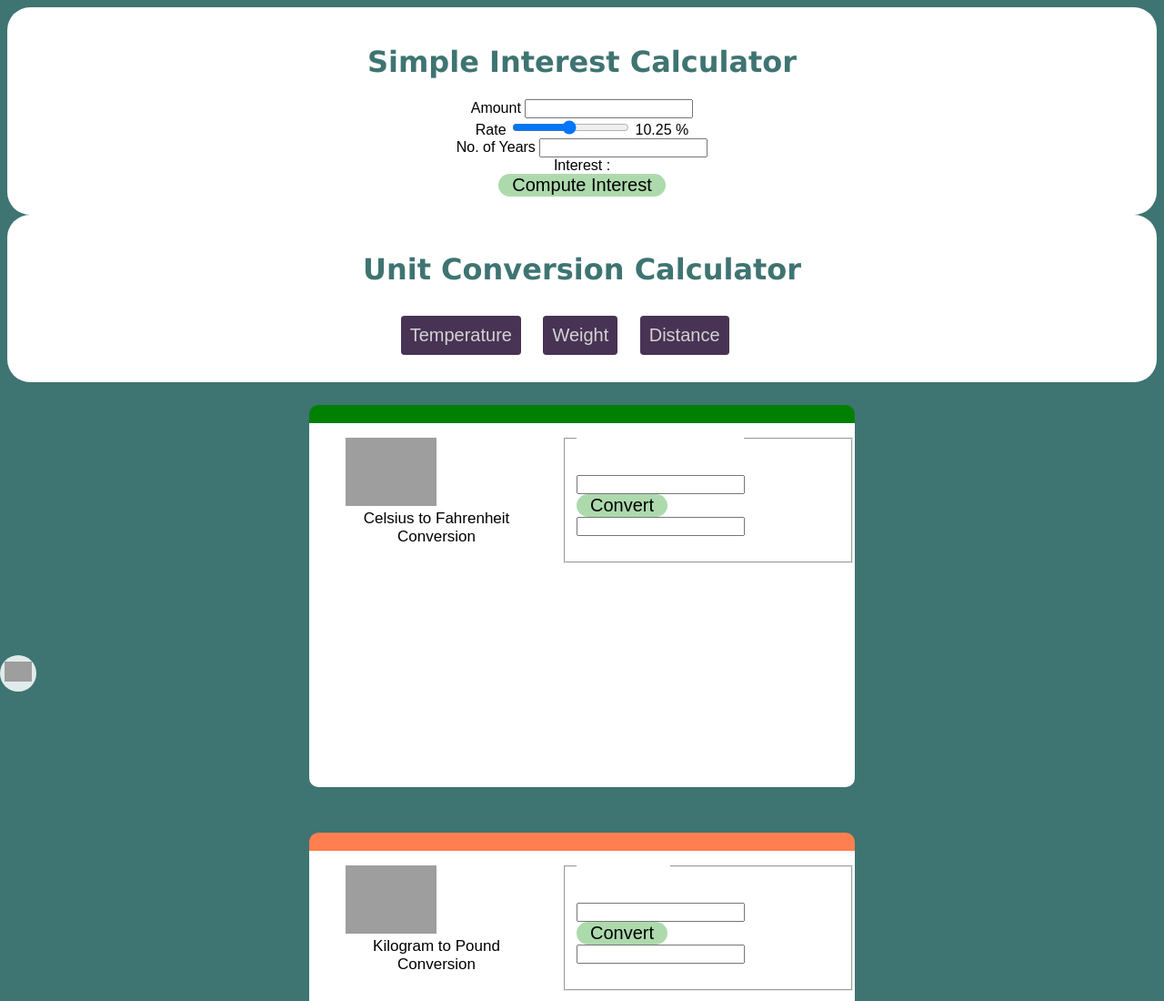
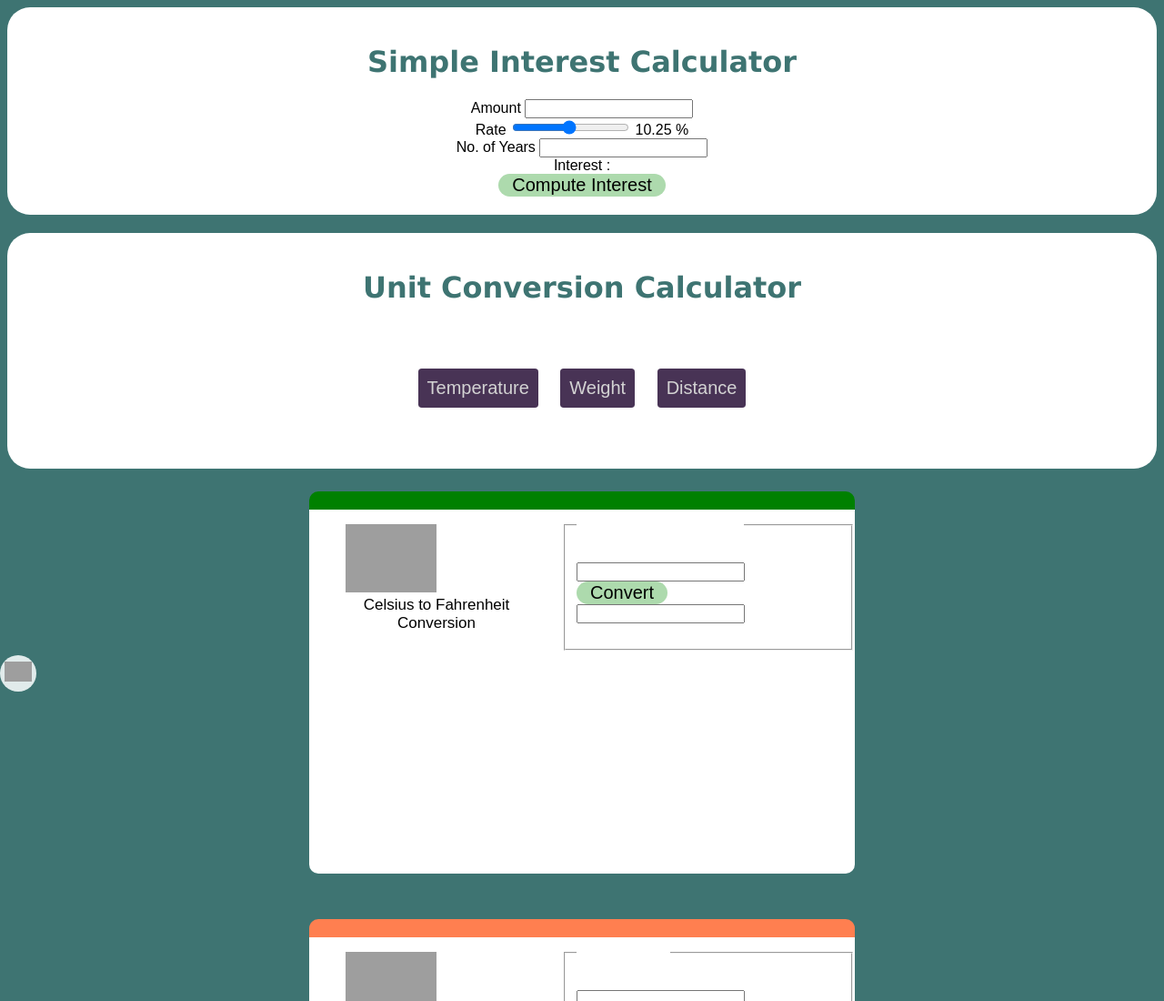
Before and after one commit to scmsal/calculator, a plain HTML site: page index.html in a window 1280 px wide. Shown: the top 1100 px of the page at 91% size. Drawn offline with Linux system fonts and the light colour scheme; grey boxes are pictures that could not be loaded.

Commit message:
topdiv padding

```diff
--- a/style.css
+++ b/style.css
@@ -19,6 +19,7 @@ h1{
     background-color: white;
     color: black ;
     padding: 20px;
+    margin-top: 20px;
     border-radius: 25px;
     text-align: center;
 
@@ -28,7 +29,7 @@ h1{
 
 .topdiv {
     align-items: center;
-    padding-right: 1cm;
+    padding:1cm;
   }
 
 /* Navigation Bar Buttons */
```
